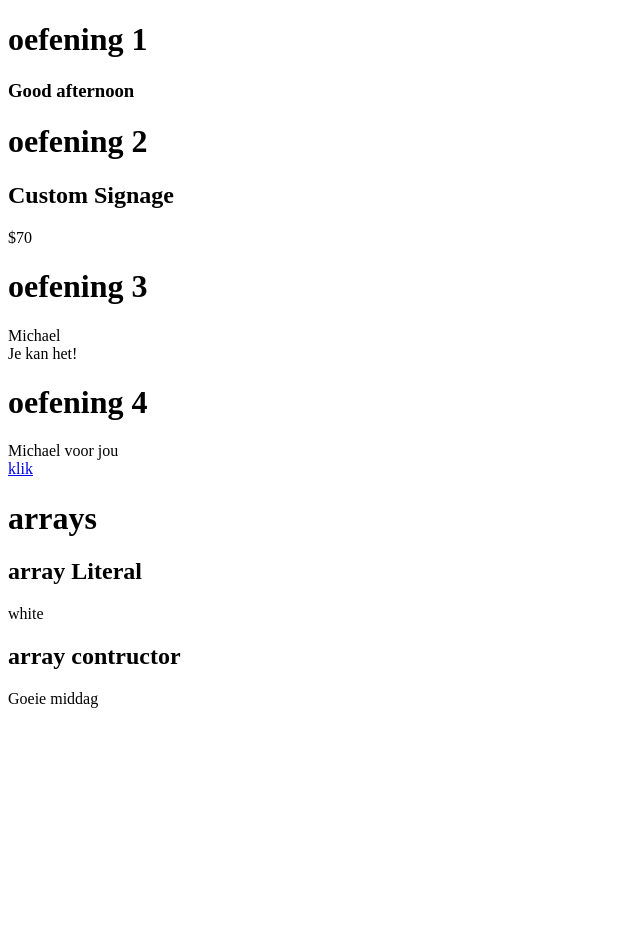
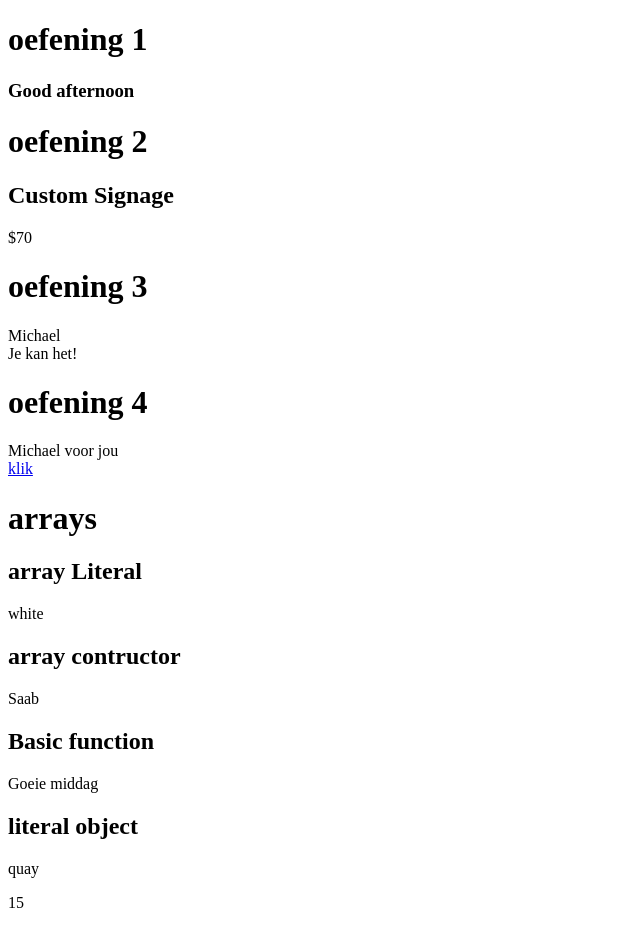
Before and after one commit to Mwalthery/learing_javascript, a plain HTML site: page index.html in a window 1280 px wide. Shown: the whole page, without its empty margins (0-640 px from the left). Before the commit the page ends 800 px from the top, so only its background shows below. Drawn offline with Linux system fonts and the light colour scheme.

Commit message:
Beautified

```diff
--- a/index.html
+++ b/index.html
@@ -7,6 +7,7 @@
     <title>Hello world</title>
     <link rel="stylesheet" href="css/style.css" type="text/css">
 </head>
+
 <body>
     <h1>
     oefening 1
@@ -21,8 +22,8 @@
     <script src="js/oefening 2.js"></script>
 
     <h1> oefening 3</h1>
-  <div id="name">  </div>
-  <div id="note">  </div>
+    <div id="name"> </div>
+    <div id="note"> </div>
     <script src="js/oefening 3.js"></script>
 
     <h1>oefening 4</h1>
@@ -41,10 +42,29 @@
     <h2>array contructor</h2>
 
 
+    <div id="test">
+
+        <script src="js/array constructor.js"></script>
+    </div>
+
+    </div>
+
+    <h2>Basic function</h2>
+
+
     <div id="hello">
 
         <script src="js/oefening5_functions.js"></script>
     </div>
 
+
+    <h2>literal object</h2>
+
+
+    <p id="hotelnaam"></p>
+    <p id="rooms"></p>
+    <script src="js/literal object.js"></script>
+
 </body>
+
 </html>
```
Lines whose indentation alone changed are shown as unchanged.
